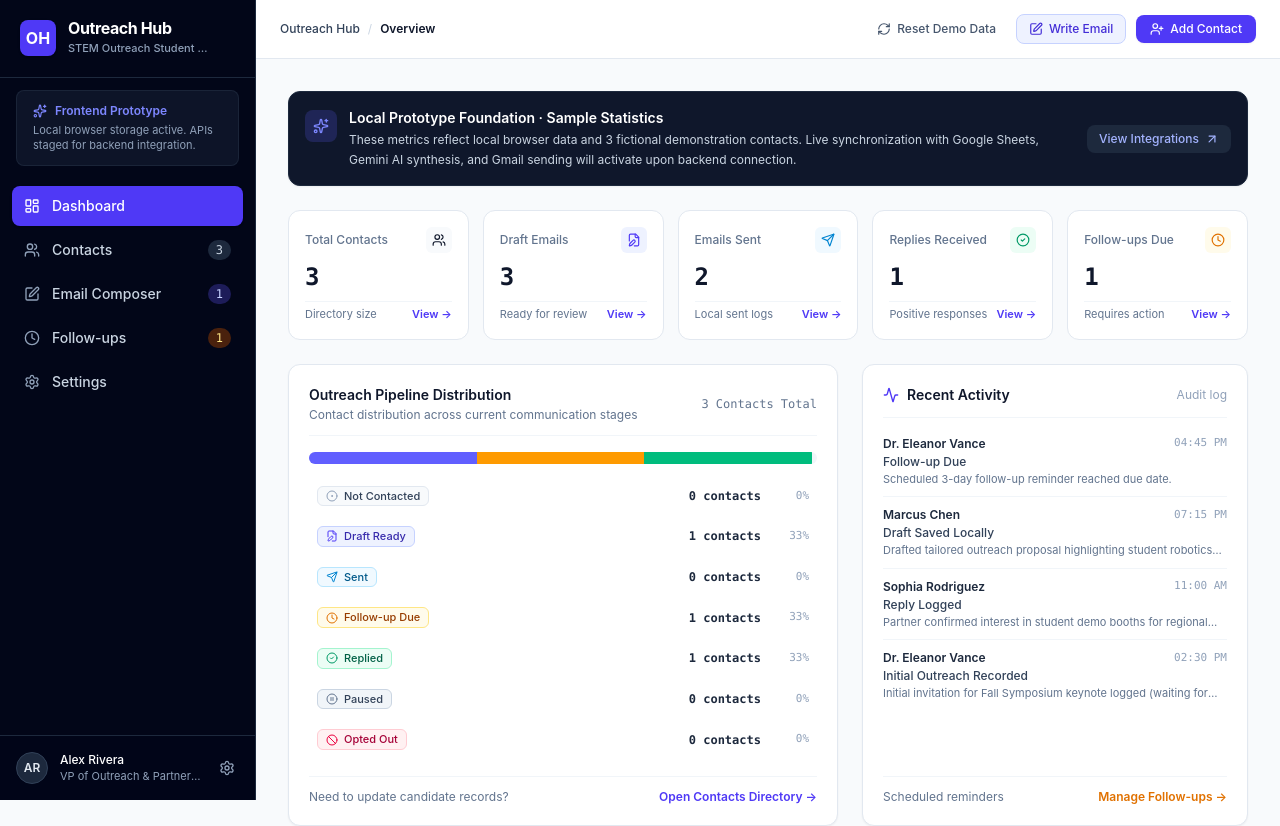
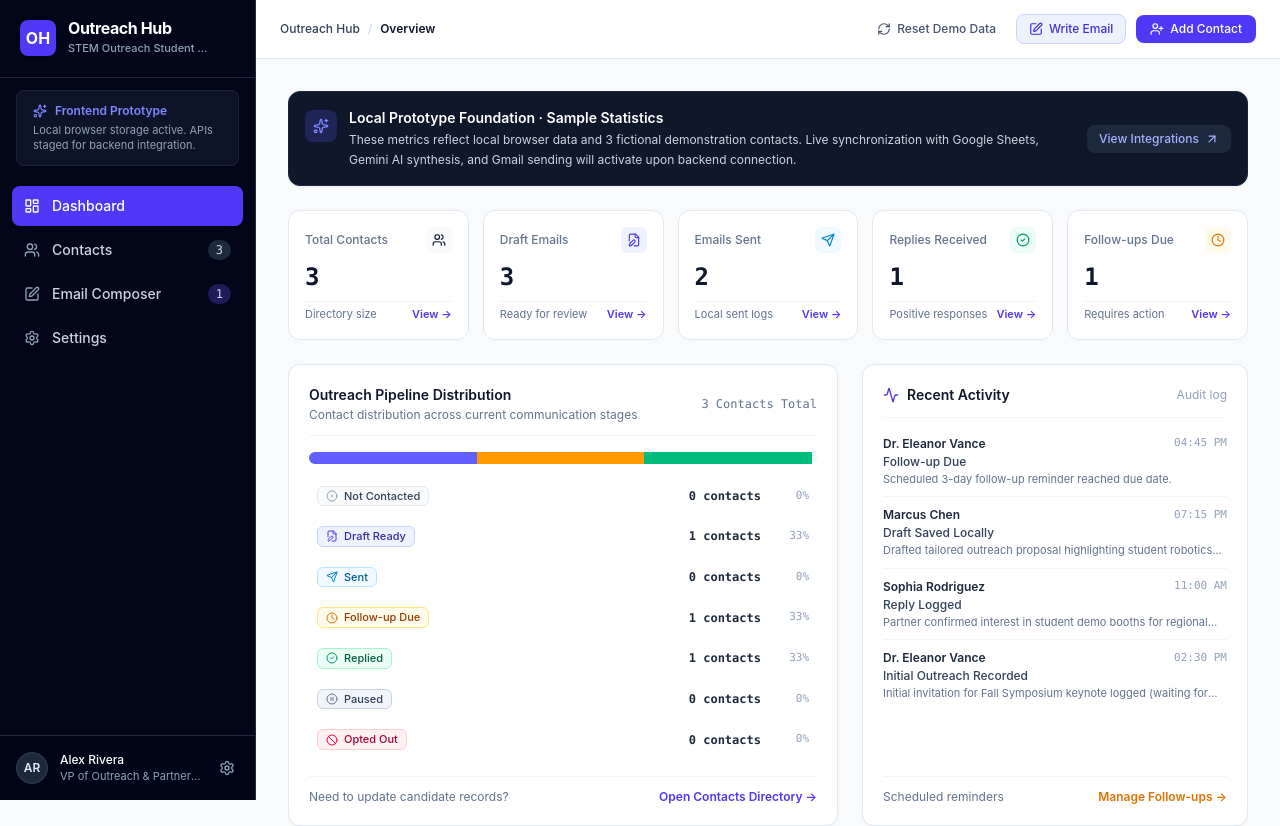
Before and after one commit to serenakim17/outreach-hub, a React (Vite) app: page / in a window 1280 px wide. Shown: the top 826 px of the page. Built offline with nearby package versions, Linux system fonts and the light colour scheme.

Commit message:
new changes #20

```diff
--- a/src/components/Sidebar.tsx
+++ b/src/components/Sidebar.tsx
@@ -5,7 +5,6 @@ import {
   LayoutDashboard,
   Users,
   PenSquare,
-  Clock,
   Settings as SettingsIcon,
   Sparkles,
   ExternalLink,
@@ -20,7 +19,6 @@ interface SidebarProps {
 export const Sidebar: React.FC<SidebarProps> = ({ mobileOpen, onCloseMobile }) => {
   const { activePage, setActivePage, contacts, settings } = useOutreach();
 
-  const dueFollowupsCount = contacts.filter((c) => c.status === 'Follow-up Due').length;
   const draftCount = contacts.filter((c) => c.status === 'Draft Ready').length;
 
   const navItems: { id: PageId; label: string; icon: React.ElementType; badge?: number; badgeColor?: string }[] = [
@@ -42,13 +40,6 @@ export const Sidebar: React.FC<SidebarProps> = ({ mobileOpen, onCloseMobile }) =
       icon: PenSquare,
       badge: draftCount > 0 ? draftCount : undefined,
       badgeColor: 'bg-indigo-900/60 text-indigo-200',
-    },
-    {
-      id: 'followups',
-      label: 'Follow-ups',
-      icon: Clock,
-      badge: dueFollowupsCount > 0 ? dueFollowupsCount : undefined,
-      badgeColor: 'bg-amber-900/60 text-amber-200',
     },
     {
       id: 'settings',
```
